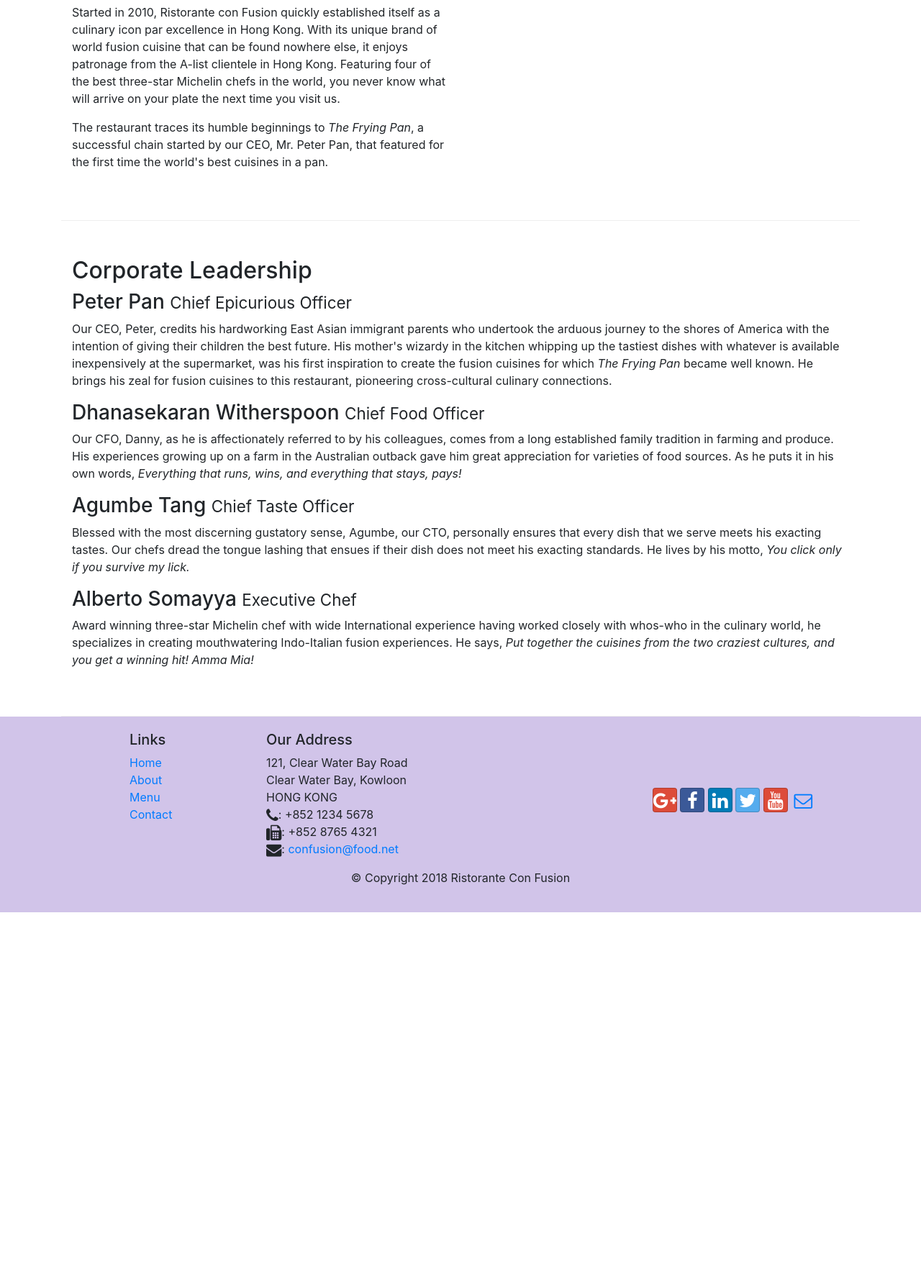
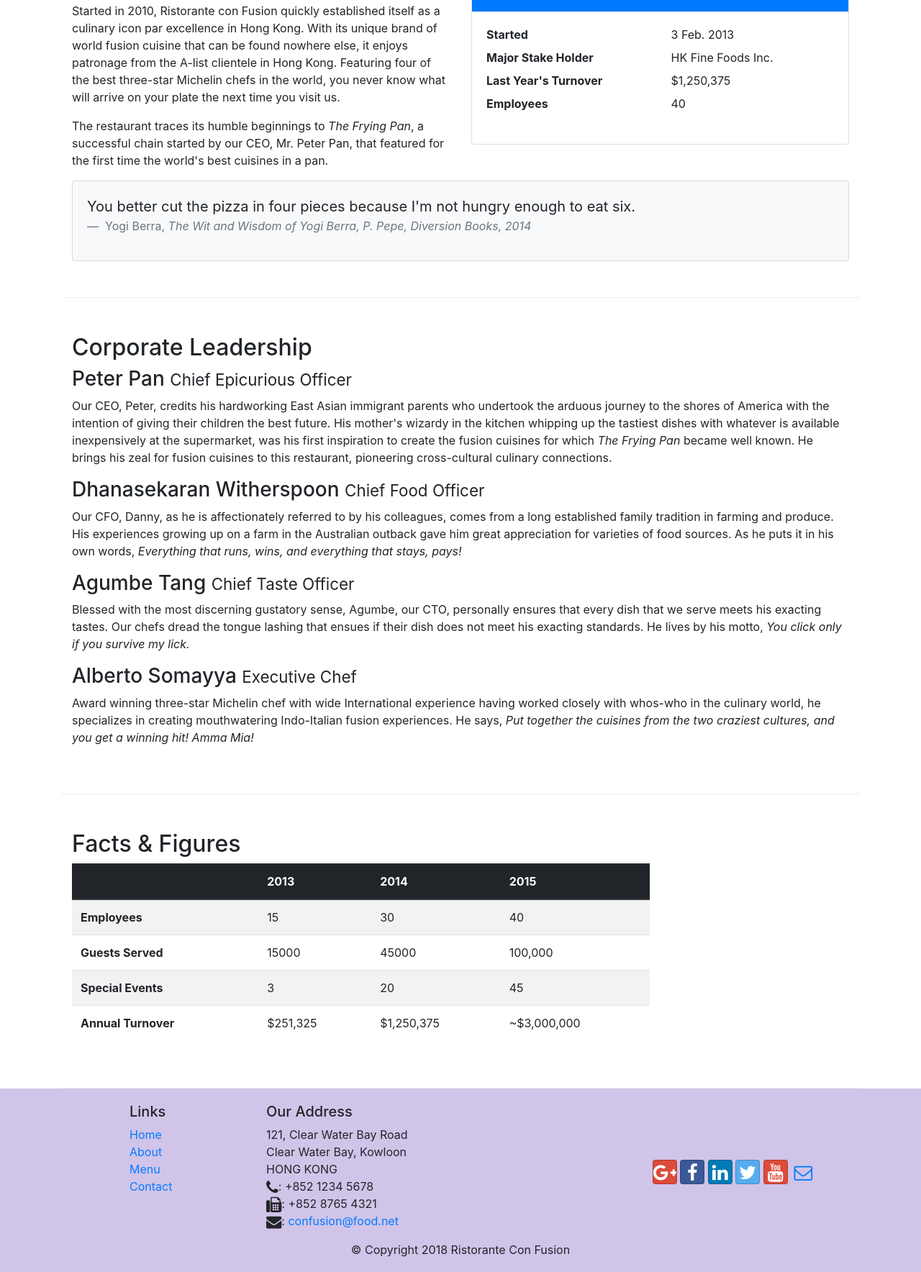
Before and after one commit to VenkatPantham/FullStack-Part-1, a website: page aboutus.html in a window 1280 px wide. Shown: the part 558-2326 px from the top of the page at 72% size. Before the commit the page ends 1826 px from the top, so only its background shows below. Drawn offline with nearby package versions, Linux system fonts and the light colour scheme.

Commit message:
Tables and Cards

```diff
--- a/aboutus.html
+++ b/aboutus.html
@@ -14,13 +14,20 @@
       rel="stylesheet"
       href="node_modules/bootstrap/dist/css/bootstrap.min.css"
     />
-    <link rel="stylesheet" href="node_modules/font-awesome/css/font-awesome.min.css">
-    <link rel="stylesheet" href="node_modules/bootstrap-social/bootstrap-social.css">
+    <link
+      rel="stylesheet"
+      href="node_modules/font-awesome/css/font-awesome.min.css"
+    />
+    <link
+      rel="stylesheet"
+      href="node_modules/bootstrap-social/bootstrap-social.css"
+    />
     <link rel="stylesheet" href="css/styles.css" />
     <title>Ristorante Con Fusion: About Us</title>
   </head>
 
-  <body><nav class="navbar navbar-dark navbar-expand-sm fixed-top">
+  <body>
+    <nav class="navbar navbar-dark navbar-expand-sm fixed-top">
       <div class="container">
         <button
           class="navbar-toggler"
@@ -33,12 +40,26 @@
         <a href="./index.html" class="navbar-brand">Ristorante Con Fusion</a>
         <div class="navbar-collapse collapse" id="Navbar">
           <ul class="navbar-nav mr-auto">
-            <li class="nav-item"><a href="./index.html" class="nav-link"><span class="fa fa-home fa-lg"></span>Home</a></li>
+            <li class="nav-item">
+              <a href="./index.html" class="nav-link"
+                ><span class="fa fa-home fa-lg"></span>Home</a
+              >
+            </li>
             <li class="nav-item active">
-              <a href="#" class="nav-link"><span class="fa fa-info fa-lg"></span>About</a>
+              <a href="#" class="nav-link"
+                ><span class="fa fa-info fa-lg"></span>About</a
+              >
             </li>
-            <li class="nav-item"><a href="#" class="nav-link"><span class="fa fa-list fa-lg"></span>Menu</a></li>
-            <li class="nav-item"><a href="./contactus.html" class="nav-link"><span class="fa fa-address-card fa-lg"></span>Contact</a></li>
+            <li class="nav-item">
+              <a href="#" class="nav-link"
+                ><span class="fa fa-list fa-lg"></span>Menu</a
+              >
+            </li>
+            <li class="nav-item">
+              <a href="./contactus.html" class="nav-link"
+                ><span class="fa fa-address-card fa-lg"></span>Contact</a
+              >
+            </li>
           </ul>
         </div>
       </div>
@@ -55,13 +76,12 @@
               your culinary senses!
             </p>
           </div>
-          <div class="col-12 col-sm"></div>
         </div>
       </div>
     </header>
 
     <div class="container">
-      <div class="row align-items-center">
+      <div class="row">
         <ol class="col-12 breadcrumb">
           <li class="breadcrumb-item"><a href="./index.html">Home</a></li>
           <li class="breadcrumb-item active">About Us</li>
@@ -72,7 +92,7 @@
         </div>
       </div>
 
-      <div class="row row-content align-items-center">
+      <div class="row row-content">
         <div class="col-12 col-sm-6">
           <h2>Our History</h2>
           <p>
@@ -90,10 +110,46 @@
             cuisines in a pan.
           </p>
         </div>
-        <div></div>
+
+        <div class="col-12 col-sm-6">
+            <div class="card">
+              <h3 class="card-header bg-primary text-white">
+                Facts At a Glance
+              </h3>
+              <div class="card-body">
+                <dl class="row">
+                  <dt class="col-6">Started</dt>
+                  <dd class="col-6">3 Feb. 2013</dd>
+                  <dt class="col-6">Major Stake Holder</dt>
+                  <dd class="col-6">HK Fine Foods Inc.</dd>
+                  <dt class="col-6">Last Year's Turnover</dt>
+                  <dd class="col-6">$1,250,375</dd>
+                  <dt class="col-6">Employees</dt>
+                  <dd class="col-6">40</dd>
+                </dl>
+              </div>
+            </div>
+          </div>
+          <div class="col-12">
+            <div class="card card-body bg-light">
+              <blockquote class="blockquote">
+                <p class="mb-0">
+                  You better cut the pizza in four pieces because I'm not hungry
+                  enough to eat six.
+                </p>
+                <footer class="blockquote-footer">
+                  Yogi Berra,
+                  <cite title="Source Title"
+                    >The Wit and Wisdom of Yogi Berra, P. Pepe, Diversion Books,
+                    2014</cite
+                  >
+                </footer>
+              </blockquote>
+            </div>
+          </div>
       </div>
 
-      <div class="row row-content align-items-center">
+      <div class="row row-content">
         <div class="col-12">
           <h2>Corporate Leadership</h2>
           <h3>Peter Pan <small>Chief Epicurious Officer</small></h3>
@@ -140,6 +196,50 @@
           </p>
         </div>
       </div>
+      <div class="row row-content">
+        <div class="col-12 col-sm-9">
+          <h2>Facts &amp; Figures</h2>
+          <div class="table-responsive">
+            <table class="table table-striped">
+              <thead class="thead-dark">
+                <tr>
+                  <th>&nbsp;</th>
+                  <th>2013</th>
+                  <th>2014</th>
+                  <th>2015</th>
+                </tr>
+              </thead>
+              <tbody>
+                <tr>
+                  <th>Employees</th>
+                  <td>15</td>
+                  <td>30</td>
+                  <td>40</td>
+                </tr>
+                <tr>
+                  <th>Guests Served</th>
+                  <td>15000</td>
+                  <td>45000</td>
+                  <td>100,000</td>
+                </tr>
+                <tr>
+                  <th>Special Events</th>
+                  <td>3</td>
+                  <td>20</td>
+                  <td>45</td>
+                </tr>
+                <tr>
+                  <th>Annual Turnover</th>
+                  <td>$251,325</td>
+                  <td>$1,250,375</td>
+                  <td>~$3,000,000</td>
+                </tr>
+              </tbody>
+            </table>
+          </div>
+        </div>
+        <div class="col-12 col-sm-3"></div>
+      </div>
     </div>
 
     <footer class="footer">
@@ -162,17 +262,40 @@
               HONG KONG<br />
               <span class="fa fa-phone fa-lg"></span>: +852 1234 5678<br />
               <span class="fa fa-fax fa-lg"></span>: +852 8765 4321<br />
-              <span class="fa fa-envelope fa-lg"></span>: <a href="mailto:confusion@food.net">confusion@food.net</a>
+              <span class="fa fa-envelope fa-lg"></span>:
+              <a href="mailto:confusion@food.net">confusion@food.net</a>
             </address>
           </div>
           <div class="col-12 col-sm-4 align-self-center">
             <div class="text-center">
-                <a class="btn btn-social-icon btn-google" href="http://google.com/+"><span class="fa fa-google-plus"></span></a>
-                <a class="btn btn-social-icon btn-facebook" href="http://www.facebook.com/profile.php?id="><span class="fa fa-facebook"></span></a>
-                <a class="btn btn-social-icon btn-linkedin" href="http://www.linkedin.com/in/"><span class="fa fa-linkedin"></span></a>
-                <a class="btn btn-social-icon btn-twitter" href="http://twitter.com/"><span class="fa fa-twitter"></span></a>
-                <a class="btn btn-social-icon btn-google" href="http://youtube.com/"><span class="fa fa-youtube"></span></a>
-                <a class="btn btn-social-icon" href="mailto:"><span class="fa fa-envelope-o"></span></a>
+              <a
+                class="btn btn-social-icon btn-google"
+                href="http://google.com/+"
+                ><span class="fa fa-google-plus"></span
+              ></a>
+              <a
+                class="btn btn-social-icon btn-facebook"
+                href="http://www.facebook.com/profile.php?id="
+                ><span class="fa fa-facebook"></span
+              ></a>
+              <a
+                class="btn btn-social-icon btn-linkedin"
+                href="http://www.linkedin.com/in/"
+                ><span class="fa fa-linkedin"></span
+              ></a>
+              <a
+                class="btn btn-social-icon btn-twitter"
+                href="http://twitter.com/"
+                ><span class="fa fa-twitter"></span
+              ></a>
+              <a
+                class="btn btn-social-icon btn-google"
+                href="http://youtube.com/"
+                ><span class="fa fa-youtube"></span
+              ></a>
+              <a class="btn btn-social-icon" href="mailto:"
+                ><span class="fa fa-envelope-o"></span
+              ></a>
             </div>
           </div>
         </div>
```
Lines whose indentation alone changed are shown as unchanged.
